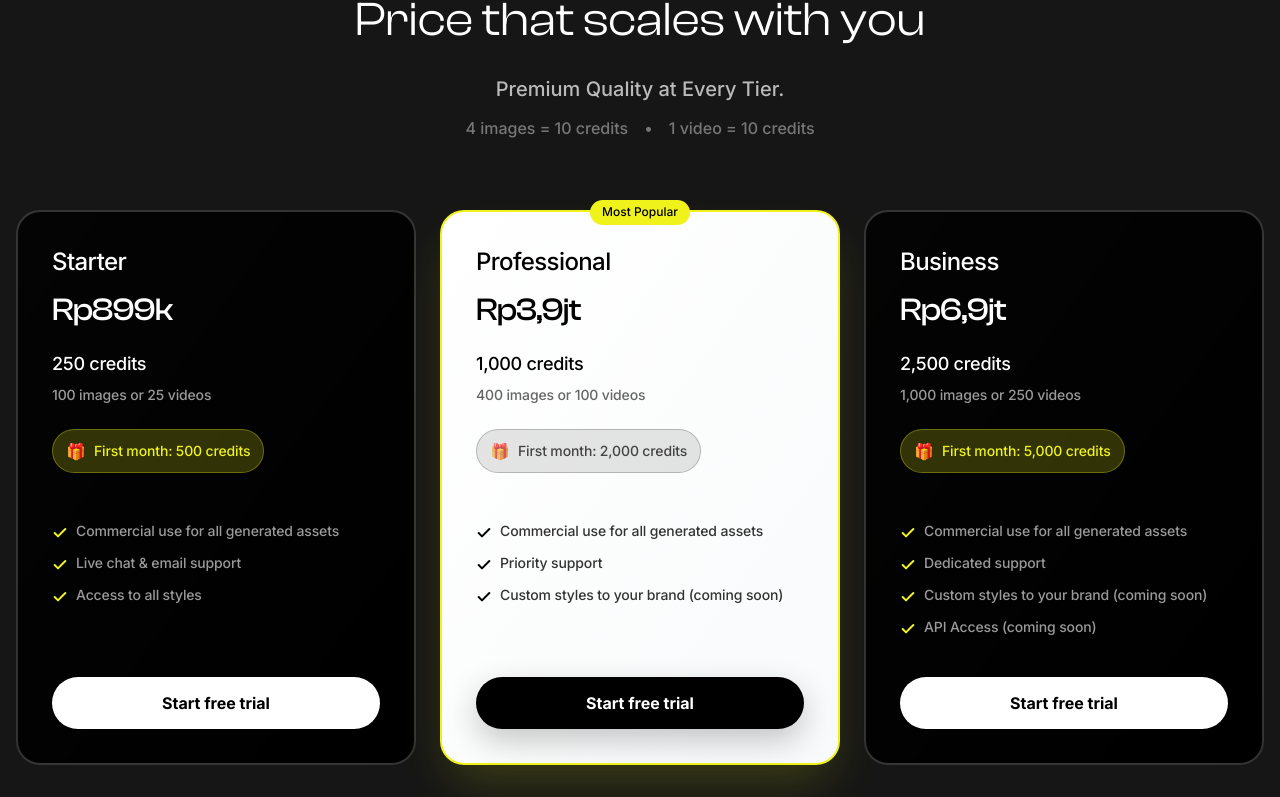
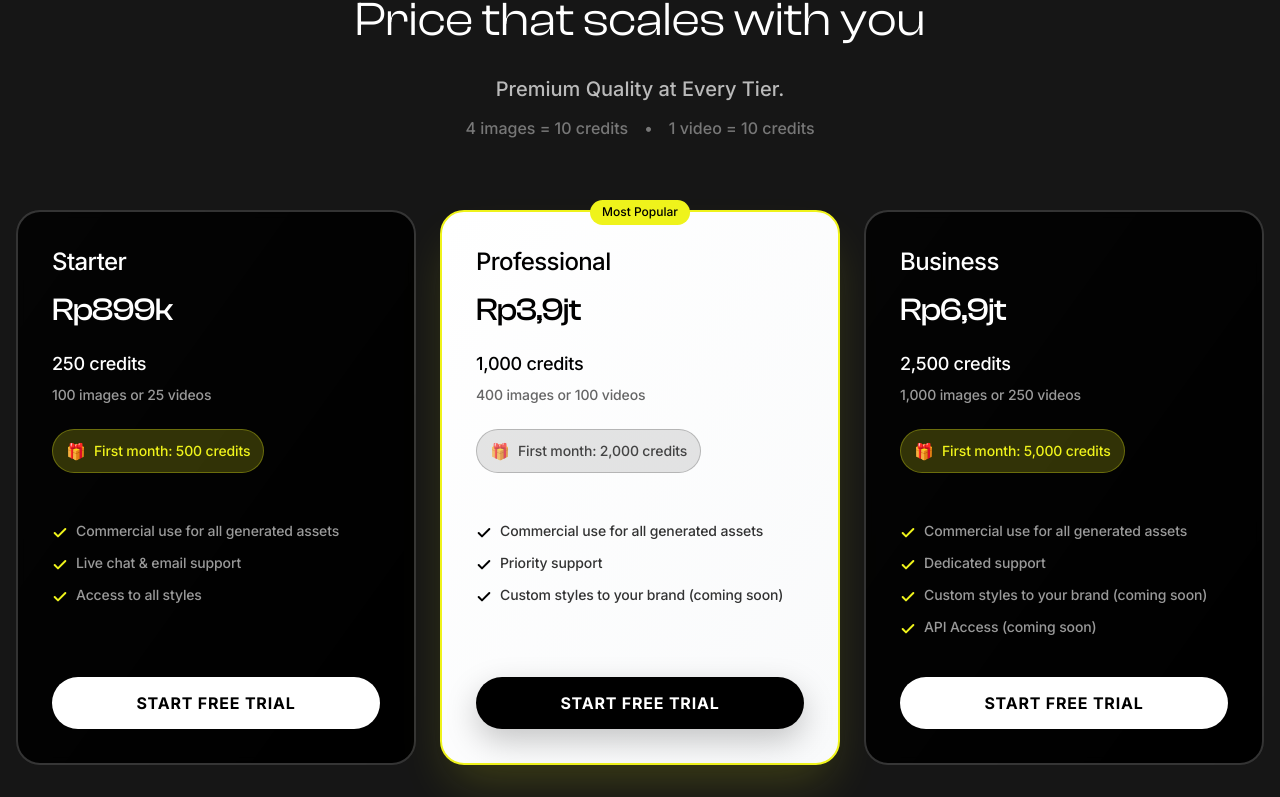
Before and after one commit to juanangelaalma/visuala, a Next.js app: page / in a window 1280 px wide. Shown: the part 7371-8168 px from the top of the page. Built offline with nearby package versions, Linux system fonts and the light colour scheme; no server answers.

Commit message:
feat: introduce PrimaryCtaButton and refactor CTA, showcase, and pricing sections to use it

```diff
--- a/app/_components/OutlineButton.tsx
+++ b/app/_components/OutlineButton.tsx
@@ -7,7 +7,7 @@ interface OutlineButtonProps {
 
 export function OutlineButton({ children, className }: OutlineButtonProps) {
     return (
-        <Button variant="outline" className={`sm:block ${className || ""}`}>
+        <Button variant="outline" className={`sm:block border-[1.5px] ${className || ""}`}>
             {children}
         </Button>
     )
--- /dev/null
+++ b/app/_components/PrimaryCtaButton.tsx
@@ -0,0 +1,63 @@
+import Link from "next/link";
+import type { ButtonHTMLAttributes, ReactNode } from "react";
+
+type PrimaryCtaButtonProps = ButtonHTMLAttributes<HTMLButtonElement> & {
+    children: ReactNode;
+    className?: string;
+    href?: string;
+    glow?: boolean;
+    tone?: "light" | "dark";
+    trailingIcon?: ReactNode;
+};
+
+const baseClassName =
+    "inline-flex items-center justify-center gap-3 rounded-full px-8 py-4 text-[16px] font-bold uppercase tracking-[0.8px] transition-all duration-300 hover:bg-primary hover:text-black cursor-pointer";
+
+const toneClassNames = {
+    light: "bg-white text-black",
+    dark: "bg-black text-white",
+};
+
+export default function PrimaryCtaButton({
+    children,
+    className = "",
+    href,
+    glow = false,
+    tone = "light",
+    trailingIcon,
+    type = "button",
+    ...props
+}: PrimaryCtaButtonProps) {
+    const content = (
+        <>
+            {children}
+            {trailingIcon ? (
+                <span className="inline-flex h-5 w-5 items-center justify-center rounded-full font-bold transition-transform duration-300 group-hover:translate-x-1">
+                    {trailingIcon}
+                </span>
+            ) : null}
+        </>
+    );
+    const buttonClassName = `${baseClassName} ${toneClassNames[tone]} ${className}`;
+
+    const button = href ? (
+        <Link href={href} className={buttonClassName}>
+            {content}
+        </Link>
+    ) : (
+        <button type={type} className={buttonClassName} {...props}>
+            {content}
+        </button>
+    );
+
+    if (!glow) {
+        return button;
+    }
+
+    return (
+        <div className="group relative transition-all duration-300">
+            <div className="absolute inset-0 rounded-full bg-gradient-to-r from-primary to-white opacity-60 blur-[15px] transition-all duration-300 group-hover:opacity-90" />
+            {button}
+        </div>
+    );
+}
--- a/app/_sections/CTASection.tsx
+++ b/app/_sections/CTASection.tsx
@@ -1,5 +1,5 @@
 import Image from "next/image";
-import Link from "next/link";
+import PrimaryCtaButton from "../_components/PrimaryCtaButton";
 import bgImage from "../__assets/image/background-cta.png";
 
 export default function CTASection() {
@@ -42,12 +42,9 @@ export default function CTASection() {
         </div>
 
         <div className="pt-8">
-          <Link
-            href="/signup"
-            className="inline-flex items-center justify-center bg-white text-black font-semibold text-[16px] uppercase tracking-[0.8px] px-8 py-4 rounded-full"
-          >
+          <PrimaryCtaButton href="/signup">
             Join the Party
-          </Link>
+          </PrimaryCtaButton>
         </div>
       </div>
     </section>
--- a/app/_sections/FeatureShowcaseSection.tsx
+++ b/app/_sections/FeatureShowcaseSection.tsx
@@ -1,4 +1,5 @@
 import Image from "next/image";
+import PrimaryCtaButton from "../_components/PrimaryCtaButton";
 import img1 from "../__assets/showcase/image 1.webp";
 import img2 from "../__assets/showcase/image 2.webp";
 import img3 from "../__assets/showcase/image 3.webp";
@@ -132,39 +133,18 @@ export default function FeatureShowcaseSection() {
 
                 {/* ── CTA Button ──────────────────────────────── */}
                 <div className="flex justify-center mt-10">
-                    <div className="relative group transition-all duration-300">
-                        {/* Gradient Glow */}
-                        <div className="absolute inset-0 bg-gradient-to-r from-primary to-white rounded-full blur-[15px] opacity-60 transition-all duration-300" />
-
-                        <button
-                            id="generate-ugc-video-btn"
-                            className="
-                                relative
-                                flex items-center justify-center gap-3
-                                bg-white
-                                text-black
-                                rounded-full
-                                px-8 py-4
-                                text-[16px]
-                                font-bold tracking-[0.15em] uppercase
-                                cursor-pointer
-                            "
-                        >
-                            Generate UGC Video
-                            <span
-                                className="
-                                    inline-flex items-center justify-center
-                                    w-5 h-5 rounded-full
-                                    transition-transform duration-300
-                                    group-hover:translate-x-1 font-bold
-                                "
-                            >
-                                <svg width="14" height="14" viewBox="0 0 14 14" fill="none" aria-hidden="true" className="text-black">
-                                    <path d="M2.5 7h9M8.5 4L11.5 7l-3 3" stroke="currentColor" strokeWidth="2" strokeLinecap="round" strokeLinejoin="round" />
-                                </svg>
-                            </span>
-                        </button>
-                    </div>
+                    <PrimaryCtaButton
+                        id="generate-ugc-video-btn"
+                        glow
+                        className="relative tracking-[0.15em]"
+                        trailingIcon={(
+                            <svg width="14" height="14" viewBox="0 0 14 14" fill="none" aria-hidden="true" className="text-black">
+                                <path d="M2.5 7h9M8.5 4L11.5 7l-3 3" stroke="currentColor" strokeWidth="2" strokeLinecap="round" strokeLinejoin="round" />
+                            </svg>
+                        )}
+                    >
+                        Generate UGC Video
+                    </PrimaryCtaButton>
                 </div>
 
             </div>
--- a/app/_sections/PricingSection.tsx
+++ b/app/_sections/PricingSection.tsx
@@ -1,6 +1,6 @@
 import React from "react";
-import Button from "../_components/Button";
-import StartFreeTrialButton from "../_components/StartFreeTrialButton";
+import PrimaryCtaButton from "../_components/PrimaryCtaButton";
+import { OutlineButton } from "../_components/OutlineButton";
 
 const checkIcon = (color: string) => (
   <svg
@@ -171,16 +171,15 @@ export default function PricingSection() {
                   </ul>
                 </div>
 
-                <Button
-                  variant="custom"
-                  className={`w-full py-[14px] px-8 rounded-full text-base font-semibold transition-all duration-300 cursor-pointer ${
-                    isLight
-                      ? "bg-black text-white hover:bg-primary hover:text-black shadow-[0_12px_32px_rgba(0,0,0,0.22)]"
-                      : "bg-white text-black hover:bg-primary"
-                  }`}
+                <PrimaryCtaButton
+                  tone={isLight ? "dark" : "light"}
+                  className={`w-full py-[14px] px-8 text-base font-semibold ${isLight
+                    ? "shadow-[0_12px_32px_rgba(0,0,0,0.22)]"
+                    : ""
+                    }`}
                 >
                   Start free trial
-                </Button>
+                </PrimaryCtaButton>
               </div>
             );
           })}
@@ -197,9 +196,10 @@ export default function PricingSection() {
                 Get custom plans, dedicated support, and exclusive features tailored to your brand's creative needs.
               </p>
             </div>
-            <button className="whitespace-nowrap px-[34px] py-[14px] rounded-full border-[1.5px] border-white text-white hover:bg-white/10 transition-colors font-semibold text-base uppercase tracking-[-0.16px]">
+            {/* <button className="whitespace-nowrap px-[34px] py-[14px] rounded-full border-[1.5px] border-white text-white hover:bg-white/10 transition-colors font-semibold text-base uppercase tracking-[-0.16px]">
               Talk to sales
-            </button>
+            </button> */}
+            <OutlineButton className="px-[34px] py-[14px] uppercase">Talk to sales</OutlineButton>
           </div>
         </div>
       </div>
```
